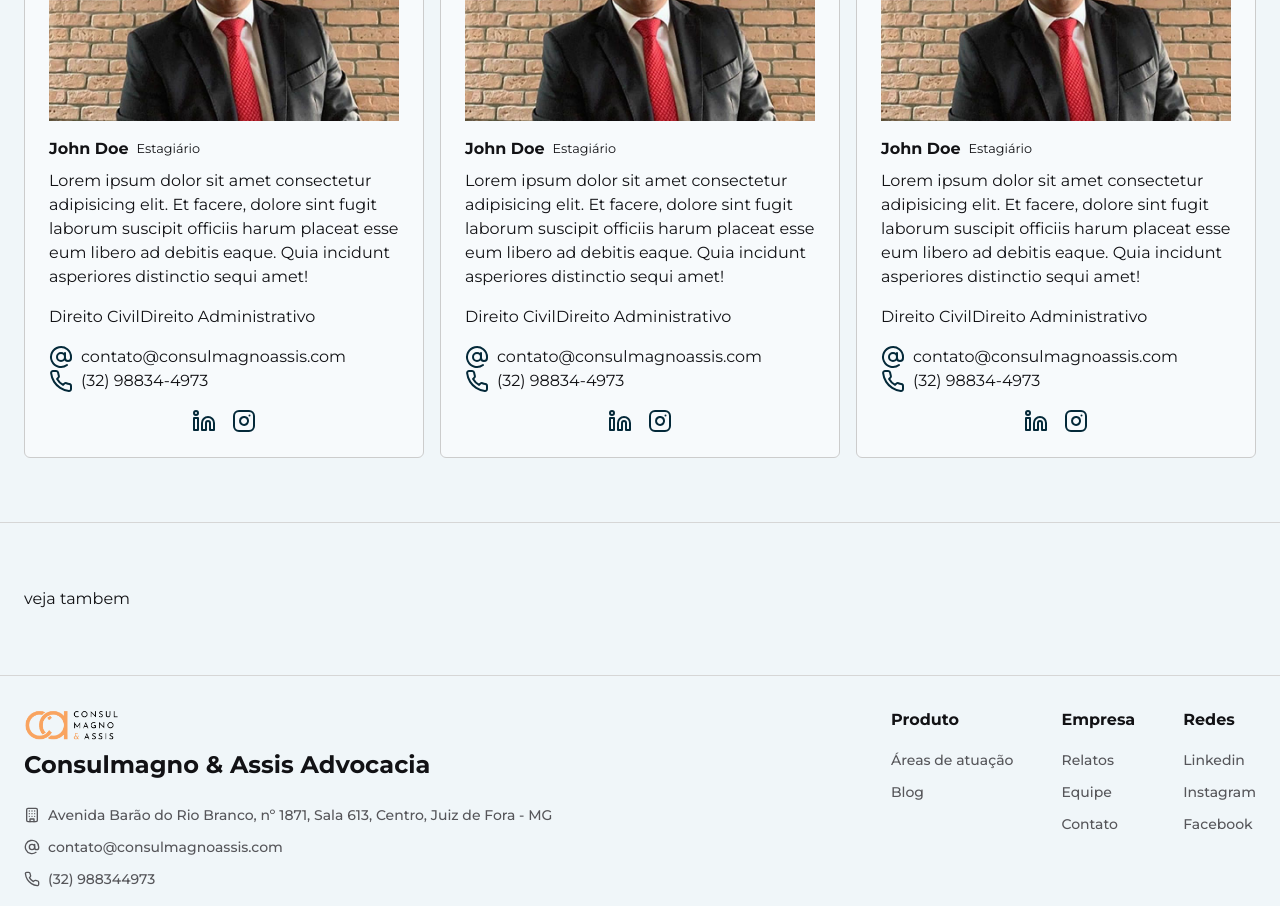
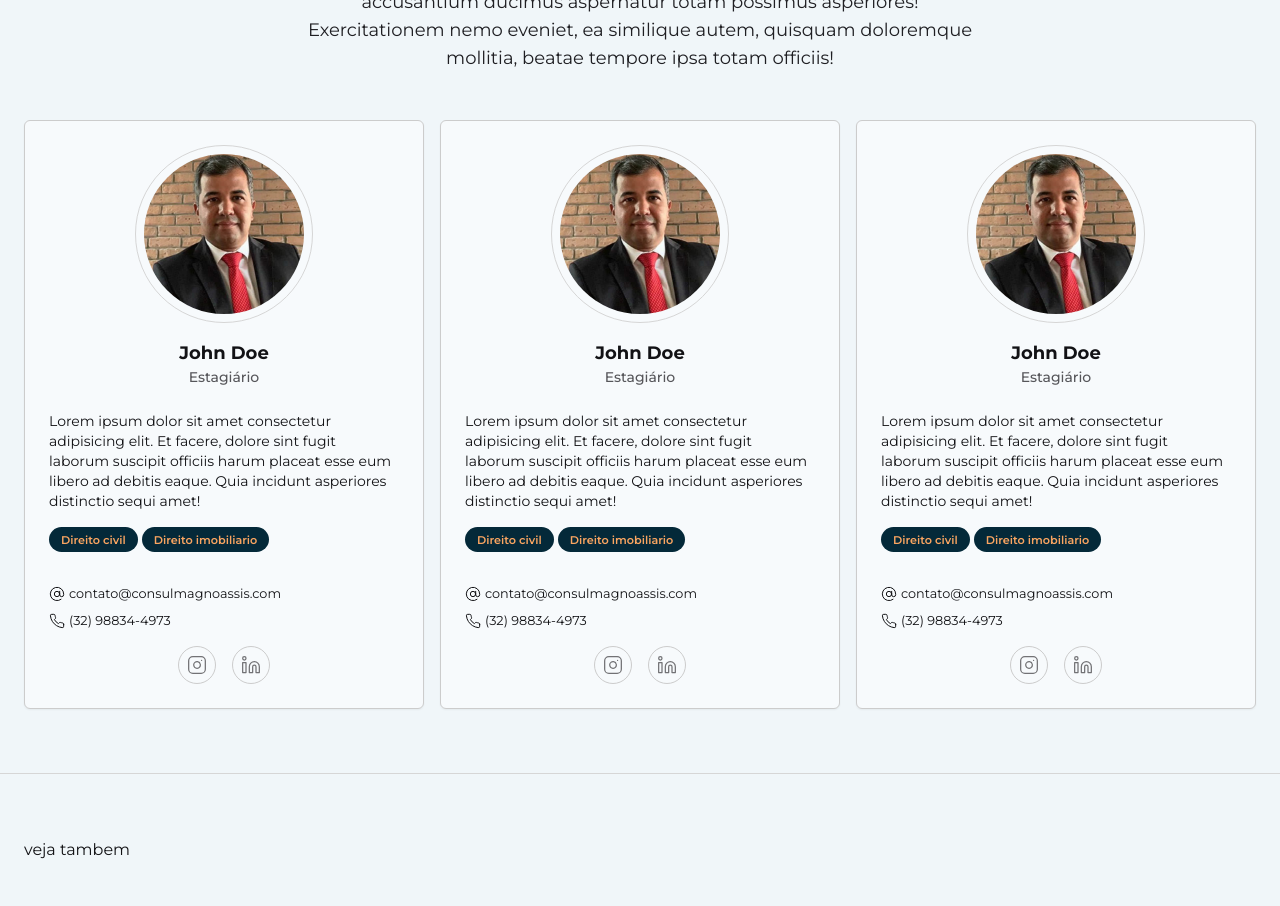
Before and after one commit to charmingruby/consulmagno-e-assis, a Next.js app: page /nossa-equipe in a window 1280 px wide. Shown: the part 1000-1906 px from the top of the page. Built offline with nearby package versions, Linux system fonts and the light colour scheme.

Commit message:
team cards

```diff
--- a/src/app/(app)/(home)/components/insight-card.tsx
+++ b/src/app/(app)/(home)/components/insight-card.tsx
@@ -29,7 +29,7 @@ export function InsightCard({
       >
         {/* Image */}
         <div>
-          <Image src={exampleImage} alt={title} />
+          <Image src={exampleImage} alt={title} className={`${horizontal ? 'rounded-tl-md' : 'rounded-t-md'} h-full`} />
         </div>
 
         <div className={`p-4 flex flex-col ${horizontal && 'justify-center'}`}>
--- a/src/app/(app)/nossa-equipe/components/lawyer-card.tsx
+++ b/src/app/(app)/nossa-equipe/components/lawyer-card.tsx
@@ -1,9 +1,16 @@
+import { Badge } from "@/components/badge"
 import { Box } from "@/components/ui/box"
 import { AtSign, Instagram, Linkedin, Phone } from "lucide-react"
 
 import { StaticImport } from "next/dist/shared/lib/get-img-props"
 import Image from 'next/image'
 import Link from "next/link"
+import { SocialMedia } from "./social-media"
+
+interface Area {
+  label: string
+  url: string
+}
 
 interface LawyerCardProps {
   name: string
@@ -14,58 +21,51 @@ interface LawyerCardProps {
   emailUrl: string
   role: string
   avatarUrl: StaticImport | string
-    areas: string[]
+  areas: Area[]
 }
 
 export function LayerCard(props: LawyerCardProps) {
   return (
     <Box >
-            <div className="grid-rows-5">
-
+      <div className="flex flex-col items-center">
         {/* Foto  */}
-                <div>
-                    <Image alt="foto do John" src={props.avatarUrl} />
+        <div className="p-2 border border-gray-100 rounded-full w-fit">
+          <Image alt="foto do John" src={props.avatarUrl} className="rounded-full h-40 w-40" />
         </div>
 
         {/* Nome, Função e descrição  */}
-                <div className="mt-4 mb-4" >
-                    <div className="flex gap-2 items-center pb-2">
-                        <strong>{props.name}</strong>
-                        <small>{props.role}</small>
+        <div className="flex flex-col text-center mt-4" >
+          <strong className="text-lg">{props.name}</strong>
+          <small className="text-sm font-medium text-gray-400">{props.role}</small>
         </div>
 
-                    <div>
-                        <p>{props.description}</p>
-                    </div>
+        <div className="mt-6">
+          <p className="text-sm">{props.description}</p>
         </div>
 
-                {/* Áreas  */}
-                <div >
-                    <p >{props.areas.map((area) => (
-                        <Link prefetch={false} href="/">
-                            <span key={area}>{area}</span>
-                        </Link>
-                    ))}</p>
+        {/* Áreas */}
+        <div className="flex flex-wrap gap-1 w-full mt-4">
+          {props.areas.map((area) => (
+            <Badge label={area.label} url={area.url} />
+          ))}
         </div>
 
-                {/* Contato  */}
-                <div className="mt-4 mb-4" >
-                    <div className="flex gap-2 ">{/* email  */}
-                        <AtSign className=" text-primary-main" />
-                        <span>{props.emailUrl}</span>
+        <div className="flex flex-col w-full mt-8 gap-2 ">
+          <div className="flex items-center gap-1">
+            <AtSign strokeWidth={1.5} className="w-4 h-4" />
+            <small>{props.emailUrl}</small>
           </div>
-                    <div className="flex gap-2">{/* telefone  */}
-                        <Phone className=" text-primary-main" />
-                        <span>{props.phoneNumber}</span>
+          <div className="flex items-center gap-1">
+            <Phone strokeWidth={1.5} className="w-4 h-4" />
+            <small>{props.phoneNumber}</small>
           </div>
         </div>
 
         {/* redes sociais  */}
-                <div className="flex justify-center gap-4 text-primary-main " >
-                    <Link href={props.linkedinUrl} prefetch={false} target="_blank"><Linkedin className=" hover:text-secondary-main" /></Link>
-                    <Link href={props.instagramUrl} prefetch={false} target="_blank"><Instagram className=" hover:text-secondary-main" /></Link>
+        <div className="flex justify-evenly gap-4 text-primary-main mt-4" >
+          <SocialMedia url={props.instagramUrl} icon={Instagram} />
+          <SocialMedia url={props.linkedinUrl} icon={Linkedin} />
         </div>
-
       </div>
     </Box>
   )
--- /dev/null
+++ b/src/app/(app)/nossa-equipe/components/social-media.tsx
@@ -0,0 +1,15 @@
+import Link from "next/link";
+import { ElementType } from "react";
+
+interface SocialMediaProps {
+  icon: ElementType
+  url: string
+}
+
+export function SocialMedia({ icon: Icon, url }: SocialMediaProps) {
+  return (
+    <Link href={url} prefetch={false} target="_blank" className="group border border-gray-200 hover:border-primary-main transition-colors p-2 rounded-full">
+      <Icon className="text-gray-300 group-hover:text-primary-main h-5 w-5 transition-colors" strokeWidth={1.5} />
+    </Link>
+  )
+}
--- a/src/app/(app)/nossa-equipe/page.tsx
+++ b/src/app/(app)/nossa-equipe/page.tsx
@@ -2,11 +2,12 @@ import { PageTitle } from '@/components/page-title'
 import * as Container from '@/components/ui/container'
 import { LayerCard } from './components/lawyer-card'
 import lawyer from '@/assets/images/lawyer.jpg'
+import { Text } from '@/components/ui/text'
+import { Users } from 'lucide-react'
 
 export default function Team() {
   return (
     <>
-
       {/* Foto da equipe com uma texto */}
       <Container.Root className="hero-img flex items-center sm:py-0 bg-no-repeat bg-center bg-fixed md:min-h-screen">
         <Container.Content >
@@ -14,7 +15,7 @@ export default function Team() {
             <h1 className="text-gray-50 font-semibold m-0 text-3xl md:text-4xl mb-6 break-words">
               Conheça nosso time
             </h1>
-            <h2 className='text-gray-50 '> Lorem ipsum dolor sit amet consectetur adipisicing elit. Nesciunt excepturi sint expedita voluptas quidem adipisci modi deleniti at odit, laborum cumque sit voluptatem nam placeat similique aut soluta itaque facilis.</h2>
+            <h2 className='text-gray-50'> Lorem ipsum dolor sit amet consectetur adipisicing elit. Nesciunt excepturi sint expedita voluptas quidem adipisci modi deleniti at odit, laborum cumque sit voluptatem nam placeat similique aut soluta itaque facilis.</h2>
           </div>
         </Container.Content>
       </Container.Root>
@@ -22,8 +23,13 @@ export default function Team() {
       {/* Mostrar membros do time com foto */}
       <Container.Root border="borderBottom">
         <Container.Content>
-          <div className='flex gap-4'>
+          <div className='max-w-2xl mx-auto text-center flex flex-col items-center'>
+            <Users className='text-secondary-main h-8 w-8 mb-2' />
+            <PageTitle title='Conheça nossa equipe' />
+            <Text className='mt-4'>Lorem ipsum dolor sit amet consectetur, adipisicing elit. Ea eos accusantium ducimus aspernatur totam possimus asperiores! Exercitationem nemo eveniet, ea similique autem, quisquam doloremque mollitia, beatae tempore ipsa totam officiis!</Text>
+          </div>
 
+          <div className='grid grid-cols-1 sm:grid-cols-2 lg:grid-cols-3 gap-4 mt-12'>
             <LayerCard
               avatarUrl={lawyer}
               description="Lorem ipsum dolor sit amet consectetur adipisicing elit. Et facere, dolore sint fugit laborum suscipit officiis harum placeat esse eum libero ad debitis eaque. Quia incidunt asperiores distinctio sequi amet!"
@@ -33,7 +39,16 @@ export default function Team() {
               name='John Doe'
               role='Estagiário'
               phoneNumber='(32) 98834-4973'
-              areas={["Direito Civil", "Direito Administrativo"]}
+              areas={[
+                {
+                  label: 'Direito civil',
+                  url: '/areas-de-atuacao/direito-civil'
+                },
+                {
+                  label: 'Direito imobiliario',
+                  url: '/areas-de-atuacao/direito-imobiliario'
+                }
+              ]}
             />
 
             <LayerCard
@@ -45,7 +60,16 @@ export default function Team() {
               name='John Doe'
               role='Estagiário'
               phoneNumber='(32) 98834-4973'
-              areas={["Direito Civil", "Direito Administrativo"]}
+              areas={[
+                {
+                  label: 'Direito civil',
+                  url: '/areas-de-atuacao/direito-civil'
+                },
+                {
+                  label: 'Direito imobiliario',
+                  url: '/areas-de-atuacao/direito-imobiliario'
+                }
+              ]}
             />
 
             <LayerCard
@@ -57,10 +81,17 @@ export default function Team() {
               name='John Doe'
               role='Estagiário'
               phoneNumber='(32) 98834-4973'
-              areas={["Direito Civil", "Direito Administrativo"]}
+              areas={[
+                {
+                  label: 'Direito civil',
+                  url: '/areas-de-atuacao/direito-civil'
+                },
+                {
+                  label: 'Direito imobiliario',
+                  url: '/areas-de-atuacao/direito-imobiliario'
+                }
+              ]}
             />
-
-
           </div>
         </Container.Content>
       </Container.Root>
--- /dev/null
+++ b/src/components/badge.tsx
@@ -0,0 +1,22 @@
+import Link from "next/link"
+
+interface BadgeProps {
+  label: string
+  url?: string
+}
+
+export function Badge({ label, url }: BadgeProps) {
+
+  if (!url) {
+    return <div>
+      <small>{label}</small>
+    </div>
+  }
+
+  return (
+    <Link href={url} prefetch={false}>
+      <div className="py-0.5 px-3 bg-primary-main text-secondary-main rounded-full text-sm w-fit font-semibold">
+        <small>{label}</small>
+      </div>
+    </Link>)
+}
--- a/src/components/ui/box.tsx
+++ b/src/components/ui/box.tsx
@@ -3,7 +3,7 @@ import { ComponentProps, ReactNode } from 'react'
 import { VariantProps, tv } from 'tailwind-variants'
 
 const box = tv({
-  base: 'border border-gray-200 rounded-md bg-white',
+  base: 'border border-gray-200 shadow-sm rounded-md bg-white',
   variants: {
     spacing: {
       default: 'p-6',
@@ -12,7 +12,7 @@ const box = tv({
       spaceless: 'p-0'
     },
     interaction: {
-      default: 'hover:shadow-md cursor-pointer transition-all hover:border-gray-300',
+      default: 'hover:shadow-md cursor-pointer transition-all hover:bg-gray-50',
       noInteraction: ''
     }
   },
```
Also changed, not shown: src/app/(app)/relatos/page.tsx (renamed from src/app/(app)/cases/page.tsx), src/assets/images/lawyer.jpg. Lines whose indentation alone changed are shown as unchanged.
